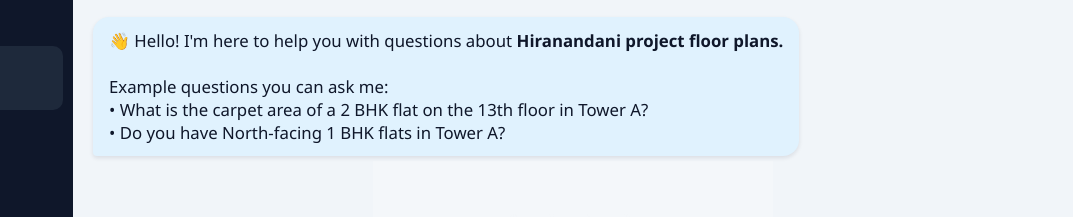
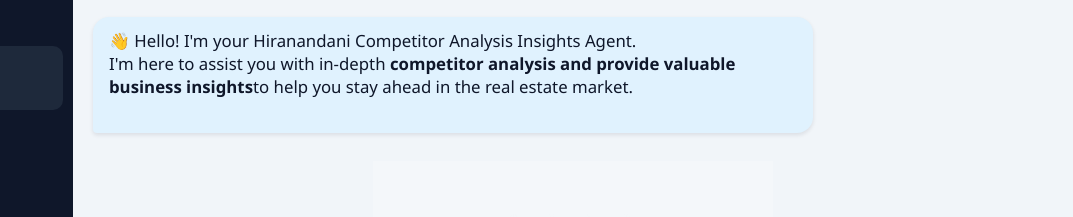
Before and after one commit to AryaShende/Hiranandani-competitor-analysis-insights-Agent, a website: page public/index.html in a window 1280 px wide. Shown: the part 94-311 px from the top of the page, 207-1280 px from the left. Drawn offline with Linux system fonts and the light colour scheme.

Commit message:
Update: fixed static message displayed to user

```diff
--- a/public/index.html
+++ b/public/index.html
@@ -299,10 +299,8 @@
 
     <div class="chat-messages" id="chatMessages">
       <div class="message bot-message">
-        👋 Hello! I'm here to help you with questions about <strong>Hiranandani project floor plans.</strong><br><br>
-        Example questions you can ask me:<br>
-        • What is the carpet area of a 2 BHK flat on the 13th floor in Tower A?<br>
-        • Do you have North-facing 1 BHK flats in Tower A?
+        👋 Hello! I'm your Hiranandani Competitor Analysis Insights Agent.<br> I'm here to assist you with in-depth <strong> competitor analysis and provide valuable business insights</strong>to help you stay ahead in the real estate market.<br><br>
+
       </div>
     </div>
 
```
